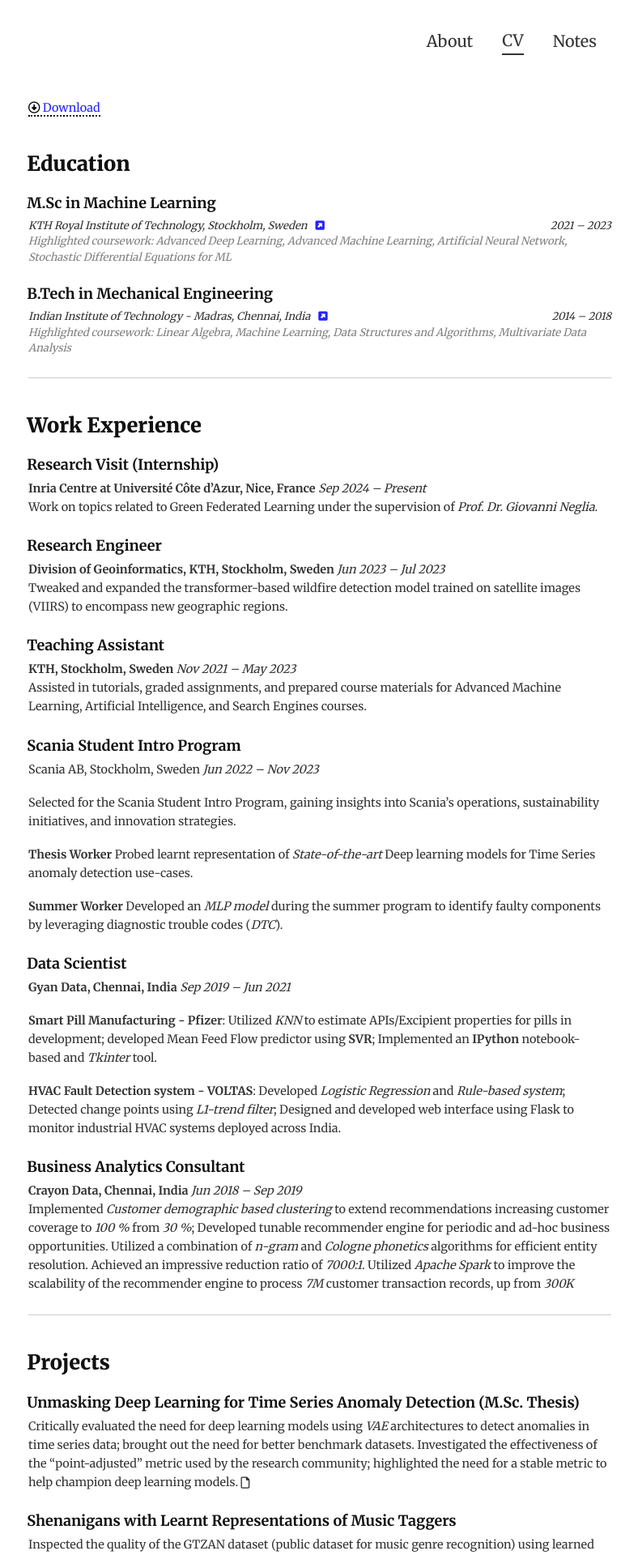
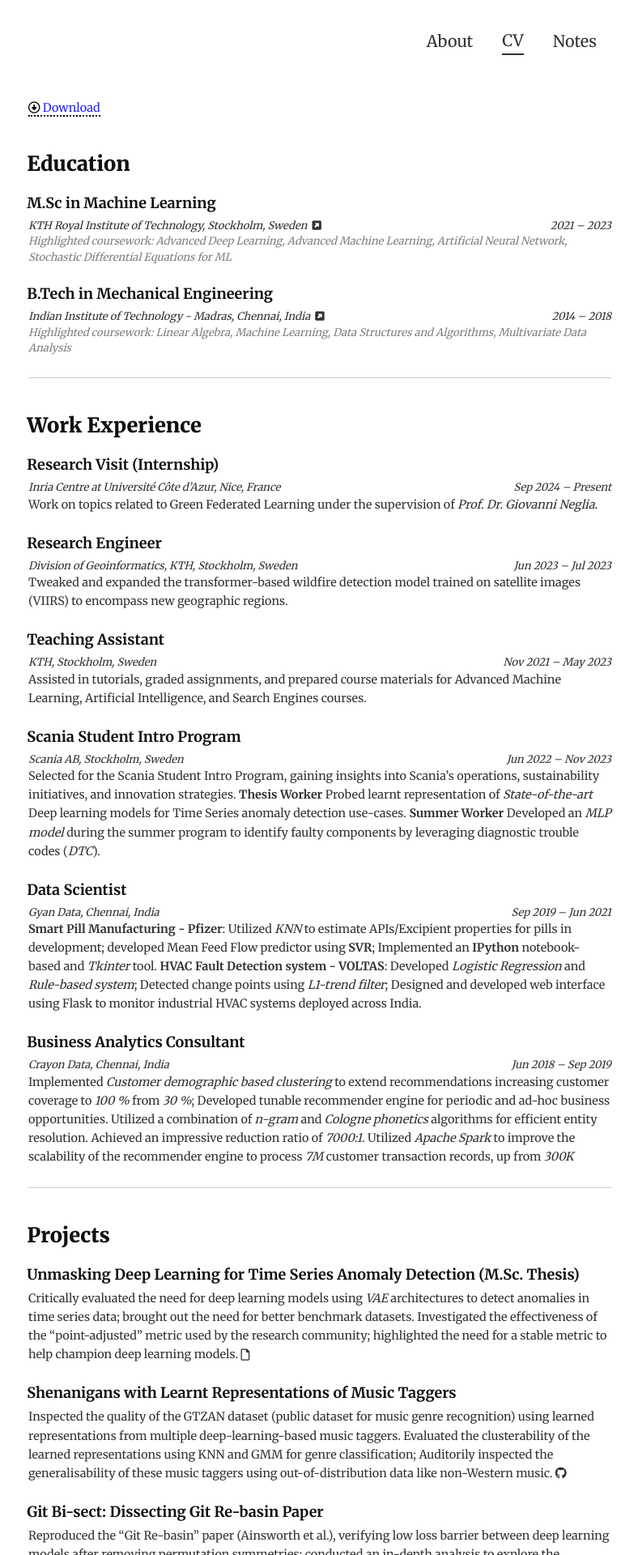
Before and after one commit to dannyrichy/dannyrichy.github.io, a Jekyll site: the page built from docs/cv.md, in a window 1280 px wide. Shown: the top 1920 px of the page at 81% size, without its empty margins (245-1033 px from the left). Built offline with Jekyll 4.4.1, drawn with Linux system fonts in a browser that asks for light colours.

Commit message:
Modified cv to have html

```diff
--- a/docs/cv.md
+++ b/docs/cv.md
@@ -11,7 +11,7 @@ title: "CV"
 
 #### M.Sc in Machine Learning
 <div style="display: flex; justify-content: space-between; font-size: small; font-style: italic;">
-  <span>KTH Royal Institute of Technology, Stockholm, Sweden <a href="https://www.kth.se/en" target="_blank"><i class="fa-solid fa-square-up-right" style="margin-left: 7px;"></i></a></span>
+  <span>KTH Royal Institute of Technology, Stockholm, Sweden <a href="https://www.kth.se/en" target="_blank"><i class="fa-solid fa-square-up-right" style="color:#333; margin-left: 3px;"></i></a></span>
   <span>2021 – 2023</span>
 </div>
 
@@ -21,7 +21,7 @@ title: "CV"
 
 #### B.Tech in Mechanical Engineering
 <div style="display: flex; justify-content: space-between; font-size: small; font-style: italic;">
-  <span>Indian Institute of Technology - Madras, Chennai, India <a href="https://www.iitm.ac.in/" target="_blank"><i class="fa-solid fa-square-up-right" style="margin-left: 7px;"></i></a></span>
+  <span>Indian Institute of Technology - Madras, Chennai, India <a href="https://www.iitm.ac.in/" target="_blank"><i class="fa-solid fa-square-up-right" style="color:#333; margin-left: 3px;"></i></a></span>
   <span>2014 – 2018</span>
 </div>
 
@@ -34,35 +34,54 @@ title: "CV"
 ## Work Experience
 
 #### Research Visit (Internship)
-  **Inria Centre at Université Côte d’Azur, Nice, France** _Sep 2024 – Present_
+<div style="display: flex; justify-content: space-between; font-size: small; font-style: italic;">
+  <span>Inria Centre at Université Côte d’Azur, Nice, France</span>
+  <span>Sep 2024 – Present</span>
+</div>
+
   Work on topics related to Green Federated Learning under the supervision of *Prof. Dr. Giovanni Neglia*.
 
 #### Research Engineer
-  **Division of Geoinformatics, KTH, Stockholm, Sweden** _Jun 2023 – Jul 2023_
+<div style="display: flex; justify-content: space-between; font-size: small; font-style: italic;">
+  <span>Division of Geoinformatics, KTH, Stockholm, Sweden</span>
+  <span>Jun 2023 – Jul 2023</span>
+</div>
+
   Tweaked and expanded the transformer-based wildfire detection model trained on satellite images (VIIRS) to encompass new geographic regions.
 
 #### Teaching Assistant
-  **KTH, Stockholm, Sweden** _Nov 2021 – May 2023_
+<div style="display: flex; justify-content: space-between; font-size: small; font-style: italic;">
+  <span>KTH, Stockholm, Sweden</span>
+  <span>Nov 2021 – May 2023</span>
+</div>
+
   Assisted in tutorials, graded assignments, and prepared course materials for Advanced Machine Learning, Artificial Intelligence, and Search Engines courses.
 
 #### Scania Student Intro Program
-  Scania AB, Stockholm, Sweden _Jun 2022 – Nov 2023_
+  <div style="display: flex; justify-content: space-between; font-size: small; font-style: italic;">
+  <span>Scania AB, Stockholm, Sweden</span>
+  <span>Jun 2022 – Nov 2023</span>
+</div>
 
   Selected for the Scania Student Intro Program, gaining insights into Scania’s operations, sustainability initiatives, and innovation strategies.
-
   **Thesis Worker** Probed learnt representation of *State-of-the-art* Deep learning models for Time Series anomaly detection use-cases.
-
   **Summer Worker** Developed an *MLP model* during the summer program to identify faulty components by leveraging diagnostic trouble codes (*DTC*).
 
 #### Data Scientist
-  **Gyan Data, Chennai, India** _Sep 2019 – Jun 2021_
+<div style="display: flex; justify-content: space-between; font-size: small; font-style: italic;">
+  <span>Gyan Data, Chennai, India</span>
+  <span>Sep 2019 – Jun 2021</span>
+</div>
 
   **Smart Pill Manufacturing - Pfizer**: Utilized *KNN* to estimate APIs/Excipient properties for pills in development; developed Mean Feed Flow predictor using **SVR**; Implemented an **IPython** notebook-based and *Tkinter* tool.
-
   **HVAC Fault Detection system - VOLTAS**: Developed *Logistic Regression* and *Rule-based system*; Detected change points using *L1-trend filter*; Designed and developed web interface using Flask to monitor industrial HVAC systems deployed across India.
 
 #### Business Analytics Consultant
-  **Crayon Data, Chennai, India** _Jun 2018 – Sep 2019_
+<div style="display: flex; justify-content: space-between; font-size: small; font-style: italic;">
+  <span>Crayon Data, Chennai, India</span>
+  <span>Jun 2018 – Sep 2019</span>
+</div>
+
   Implemented *Customer demographic based clustering* to extend recommendations increasing customer coverage to *100 %* from *30 %*; Developed tunable recommender engine for periodic and ad-hoc business opportunities. Utilized a combination of *n-gram* and *Cologne phonetics* algorithms for efficient entity resolution. Achieved an impressive reduction ratio of *7000:1*. Utilized *Apache Spark* to improve the scalability of the recommender engine to process *7M* customer transaction records, up from *300K*
 
 ---
```
